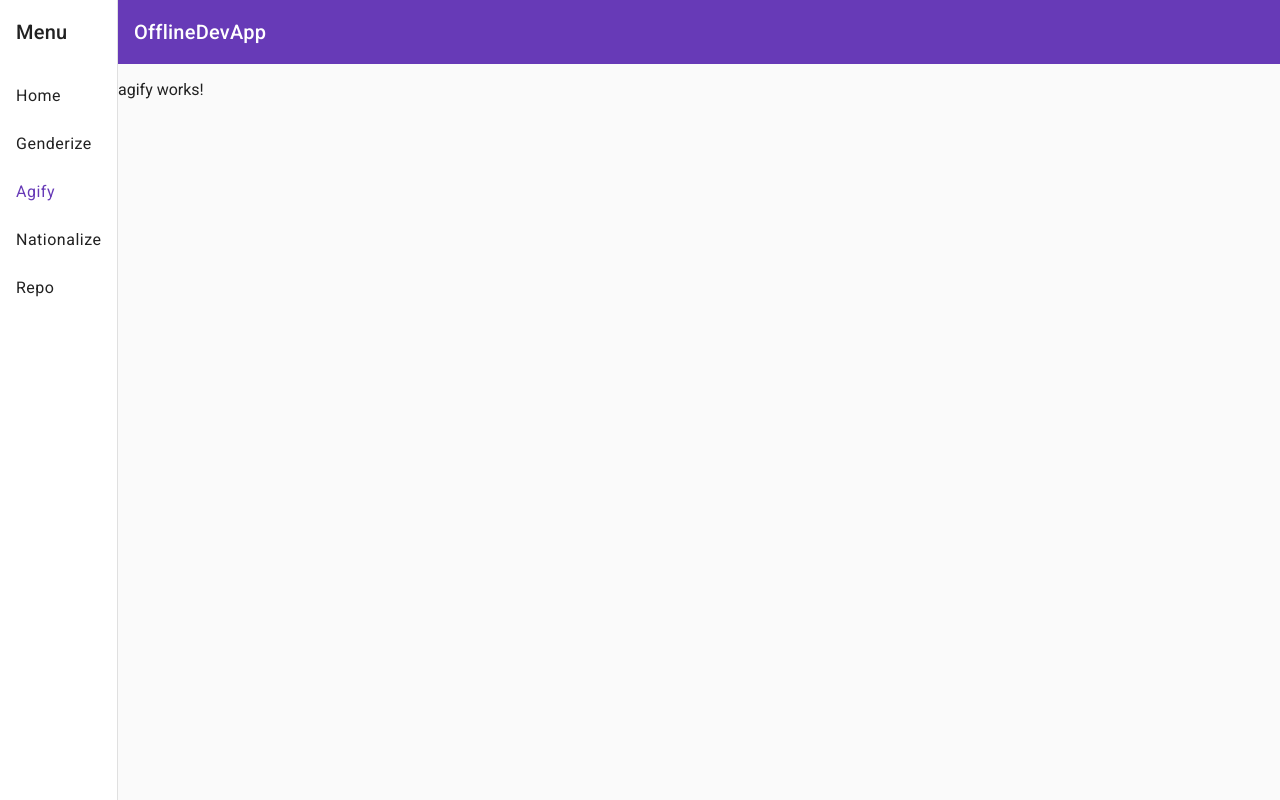
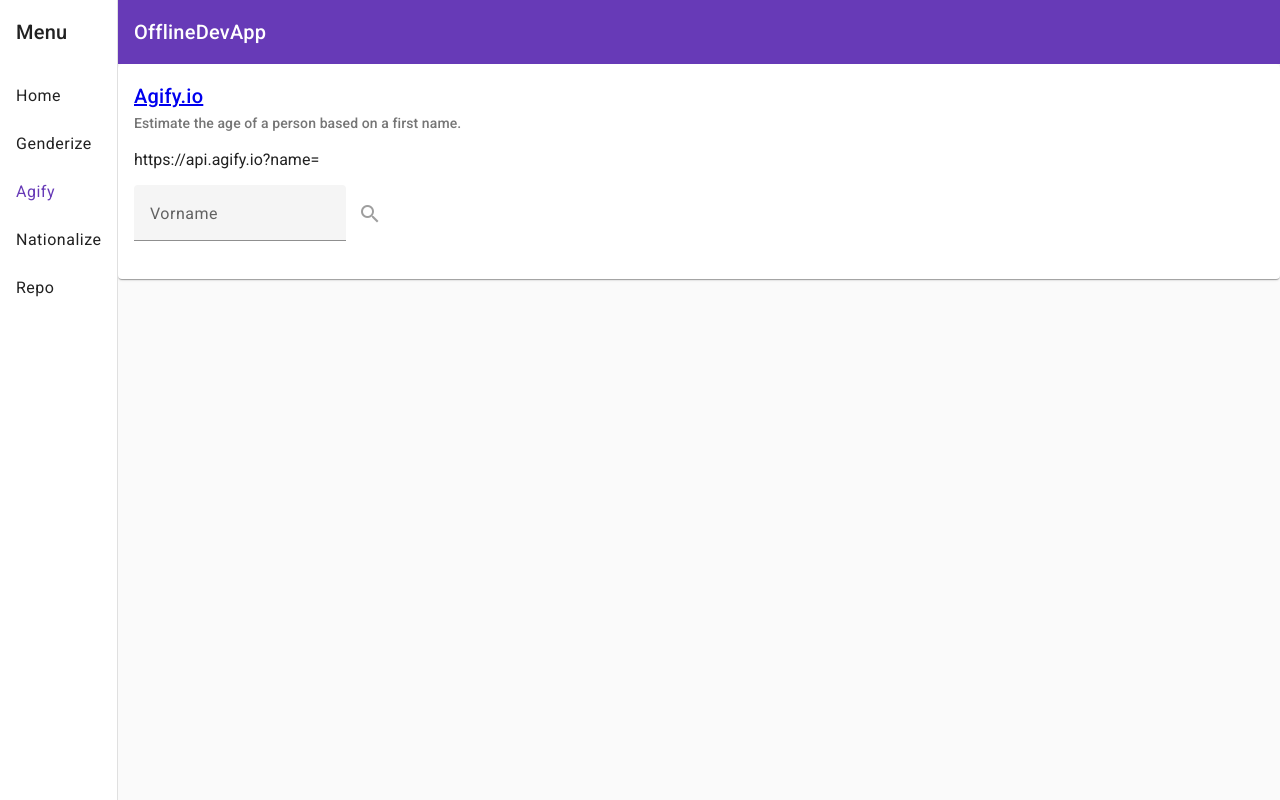
Before and after one commit to crambambuli/OfflineDevApp, an Angular app: page /agify in a window 1280 px wide. Built offline with nearby package versions, Linux system fonts and the light colour scheme.

Commit message:
Agify, Nationalize added

```diff
--- a/src/app/agify/agify.component.html
+++ b/src/app/agify/agify.component.html
@@ -1 +1,24 @@
-<p>agify works!</p>
+<mat-card>
+  <mat-card-header>
+    <mat-card-title><a href="https://agify.io/">Agify.io</a></mat-card-title>
+    <mat-card-subtitle>
+      Estimate the age of a person based on a first name.
+    </mat-card-subtitle>
+  </mat-card-header>
+
+  <mat-card-content>
+    <p>https://api.agify.io?name={{ name }}</p>
+
+    <mat-form-field>
+      <mat-label>Vorname</mat-label>
+      <input matInput [(ngModel)]="name" (keydown)="onKeyPressed($event)" (keydown.enter)="fetchAge(name)">
+    </mat-form-field>
+    <button mat-icon-button [disabled]="!name" (click)="fetchAge(name)">
+      <mat-icon>search</mat-icon>
+    </button>
+
+    @if (result$ | async; as result) {
+      <div>Alter: {{ result.age }}</div>
+    }
+  </mat-card-content>
+</mat-card>
--- a/src/app/agify/agify.component.ts
+++ b/src/app/agify/agify.component.ts
@@ -1,11 +1,53 @@
 import { Component } from '@angular/core';
+import { AsyncPipe } from '@angular/common';
+import { FormsModule } from '@angular/forms';
+import { MatCard, MatCardContent, MatCardHeader, MatCardSubtitle, MatCardTitle } from '@angular/material/card';
+import { MatFormField, MatLabel } from '@angular/material/form-field';
+import { MatIcon } from '@angular/material/icon';
+import { MatIconButton } from '@angular/material/button';
+import { MatInput } from '@angular/material/input';
+import { Observable } from 'rxjs';
+import { HttpClient } from '@angular/common/http';
 
 @Component({
   selector: 'app-agify',
-  imports: [],
+  imports: [
+    AsyncPipe,
+    FormsModule,
+    MatCard,
+    MatCardContent,
+    MatCardHeader,
+    MatCardSubtitle,
+    MatCardTitle,
+    MatFormField,
+    MatIcon,
+    MatIconButton,
+    MatInput,
+    MatLabel
+  ],
   templateUrl: './agify.component.html',
   styleUrl: './agify.component.scss'
 })
 export class AgifyComponent {
+  name: string;
+  result$: Observable<AgifyResult>;
 
+  constructor(private http: HttpClient) {
+  }
+
+  onKeyPressed(event: KeyboardEvent) {
+    if (event.code !== 'Enter' && this.result$) {
+      this.result$ = undefined;
+    }
+  }
+
+  fetchAge(name: string) {
+    this.result$ = this.http.get<AgifyResult>(`https://api.agify.io?name=${name}`);
+  }
 }
+
+interface AgifyResult {
+  count: number;
+  name: string;
+  age: number
+}
--- a/src/app/genderize/genderize.component.html
+++ b/src/app/genderize/genderize.component.html
@@ -7,30 +7,18 @@
   </mat-card-header>
 
   <mat-card-content>
-    <p>https://api.genderize.io?name={{ vorname }}</p>
+    <p>https://api.genderize.io?name={{ name }}</p>
 
-    <div>
-      <mat-form-field>
-        <mat-label>Vorname</mat-label>
-        <input matInput [(ngModel)]="vorname">
-      </mat-form-field>
+    <mat-form-field>
+      <mat-label>Vorname</mat-label>
+      <input matInput [(ngModel)]="name" (keydown)="onKeyPressed($event)" (keydown.enter)="fetchGender(name)">
+    </mat-form-field>
+    <button mat-icon-button [disabled]="!name" (click)="fetchGender(name)">
+      <mat-icon>search</mat-icon>
+    </button>
 
-      <button
-        mat-icon-button
-        [disabled]="!vorname"
-        (click)="fetchGender(vorname)"
-      >
-        <mat-icon>search</mat-icon>
-      </button>
-    </div>
-
-    <div>
-      Geschlecht: {{ (result$ | async)?.gender }}
-    </div>
-    <div>
-      Wahrscheinlichkeit: {{ (result$ | async)?.probability }}
-    </div>
-    <span></span>
-
+    @if (result$ | async; as result) {
+      <div>Geschlecht: {{ result.gender }}, Wahrscheinlichkeit: {{ result.probability }}</div>
+    }
   </mat-card-content>
 </mat-card>
--- a/src/app/genderize/genderize.component.ts
+++ b/src/app/genderize/genderize.component.ts
@@ -29,18 +29,24 @@
   styleUrl: './genderize.component.scss'
 })
 export class GenderizeComponent {
-  vorname: string;
+  name: string;
   result$: Observable<GenderizeResult>;
 
   constructor(private http: HttpClient) {
   }
 
-  fetchGender(vorname: string) {
-    this.result$ = this.http.get<GenderizeResult>(`https://api.genderize.io?name=${ vorname }`);
+  onKeyPressed(event: KeyboardEvent) {
+    if (event.code !== 'Enter' && this.result$) {
+      this.result$ = undefined;
+    }
+  }
+
+  fetchGender(name: string) {
+    this.result$ = this.http.get<GenderizeResult>(`https://api.genderize.io?name=${name}`);
   }
 }
 
-export interface GenderizeResult {
+interface GenderizeResult {
   count: number;
   name: string;
   gender: string;
--- a/src/app/home/home.component.ts
+++ b/src/app/home/home.component.ts
@@ -24,5 +24,4 @@
   styleUrl: './home.component.scss'
 })
 export class HomeComponent {
-
 }
--- a/src/app/nationalize/nationalize.component.html
+++ b/src/app/nationalize/nationalize.component.html
@@ -1 +1,26 @@
-<p>nationalize works!</p>
+<mat-card>
+  <mat-card-header>
+    <mat-card-title><a href="https://nationalize.io/">Nationalize.io</a></mat-card-title>
+    <mat-card-subtitle>
+      Estimate the nationality of a person based on a last name.
+    </mat-card-subtitle>
+  </mat-card-header>
+
+  <mat-card-content>
+    <p>https://api.nationalize.io?name={{ name }}</p>
+
+    <mat-form-field>
+      <mat-label>Nachname</mat-label>
+      <input matInput [(ngModel)]="name" (keydown)="onKeyPressed($event)" (keydown.enter)="fetchNationality(name)">
+    </mat-form-field>
+    <button mat-icon-button [disabled]="!name" (click)="fetchNationality(name)">
+      <mat-icon>search</mat-icon>
+    </button>
+
+    @if (result$ | async; as result) {
+      @for (country of result.country; track $index) {
+        <div>Länder-ID: {{ country.country_id }}, Wahrscheinlichkeit: {{ country.probability }}</div>
+      }
+    }
+  </mat-card-content>
+</mat-card>
--- a/src/app/nationalize/nationalize.component.ts
+++ b/src/app/nationalize/nationalize.component.ts
@@ -1,11 +1,58 @@
 import { Component } from '@angular/core';
+import { AsyncPipe } from '@angular/common';
+import { FormsModule } from '@angular/forms';
+import { MatCard, MatCardContent, MatCardHeader, MatCardSubtitle, MatCardTitle } from '@angular/material/card';
+import { MatFormField, MatLabel } from '@angular/material/form-field';
+import { MatIcon } from '@angular/material/icon';
+import { MatIconButton } from '@angular/material/button';
+import { MatInput } from '@angular/material/input';
+import { Observable } from 'rxjs';
+import { HttpClient } from '@angular/common/http';
 
 @Component({
   selector: 'app-nationalize',
-  imports: [],
+  imports: [
+    AsyncPipe,
+    FormsModule,
+    MatCard,
+    MatCardContent,
+    MatCardHeader,
+    MatCardSubtitle,
+    MatCardTitle,
+    MatFormField,
+    MatIcon,
+    MatIconButton,
+    MatInput,
+    MatLabel
+  ],
   templateUrl: './nationalize.component.html',
   styleUrl: './nationalize.component.scss'
 })
 export class NationalizeComponent {
+  name: string;
+  result$: Observable<NationalizeResult>;
 
+  constructor(private http: HttpClient) {
+  }
+
+  onKeyPressed(event: KeyboardEvent) {
+    if (event.code !== 'Enter' && this.result$) {
+      this.result$ = undefined;
+    }
+  }
+
+  fetchNationality(name: string) {
+    this.result$ = this.http.get<NationalizeResult>(`https://api.nationalize.io?name=${name}`);
+  }
 }
+
+interface Country {
+  country_id: string;
+  probability: number
+}
+
+interface NationalizeResult {
+  count: number;
+  name: string;
+  country: Country[]
+}
--- a/tsconfig.json
+++ b/tsconfig.json
@@ -6,6 +6,7 @@
     "outDir": "./dist/out-tsc",
     "strict": true,
     "strictPropertyInitialization": false,
+    "strictNullChecks": false,
     "noImplicitOverride": true,
     "noPropertyAccessFromIndexSignature": true,
     "noImplicitReturns": true,
```
